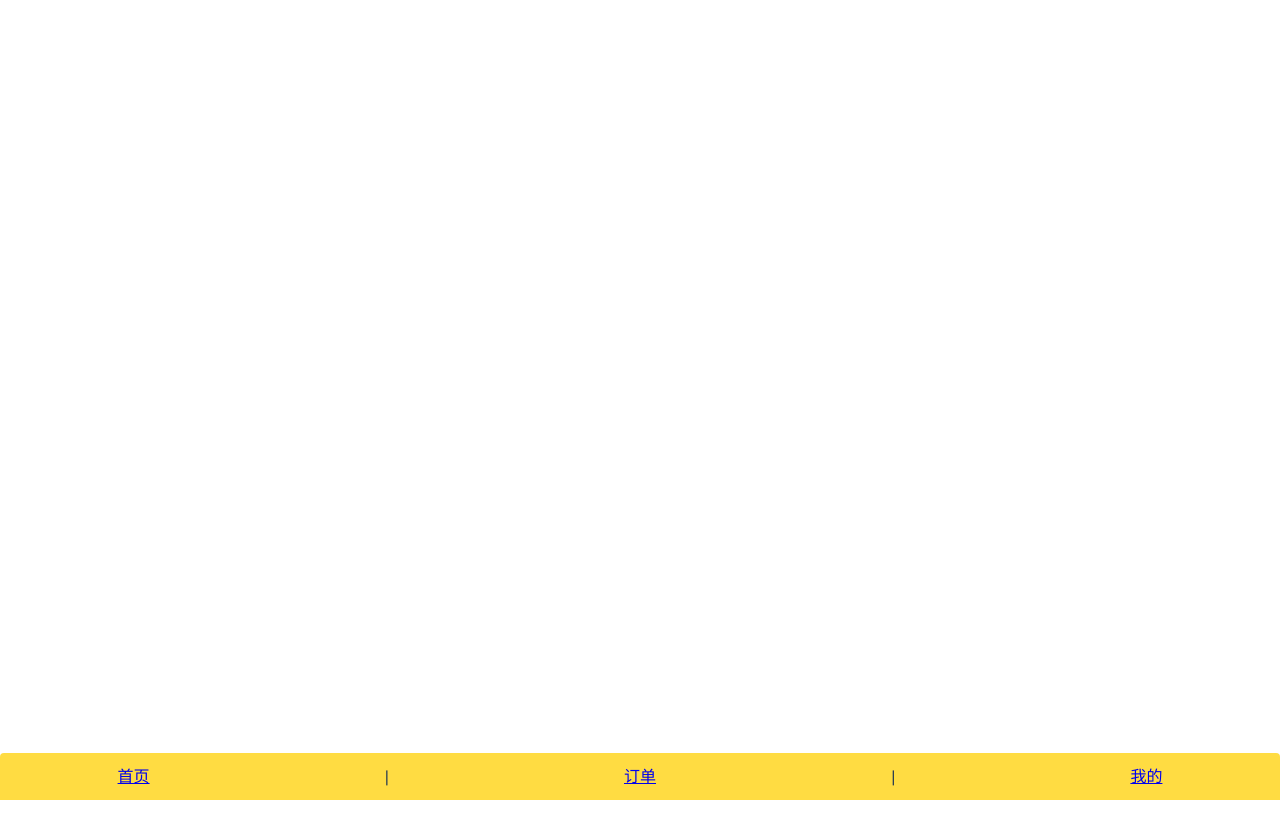
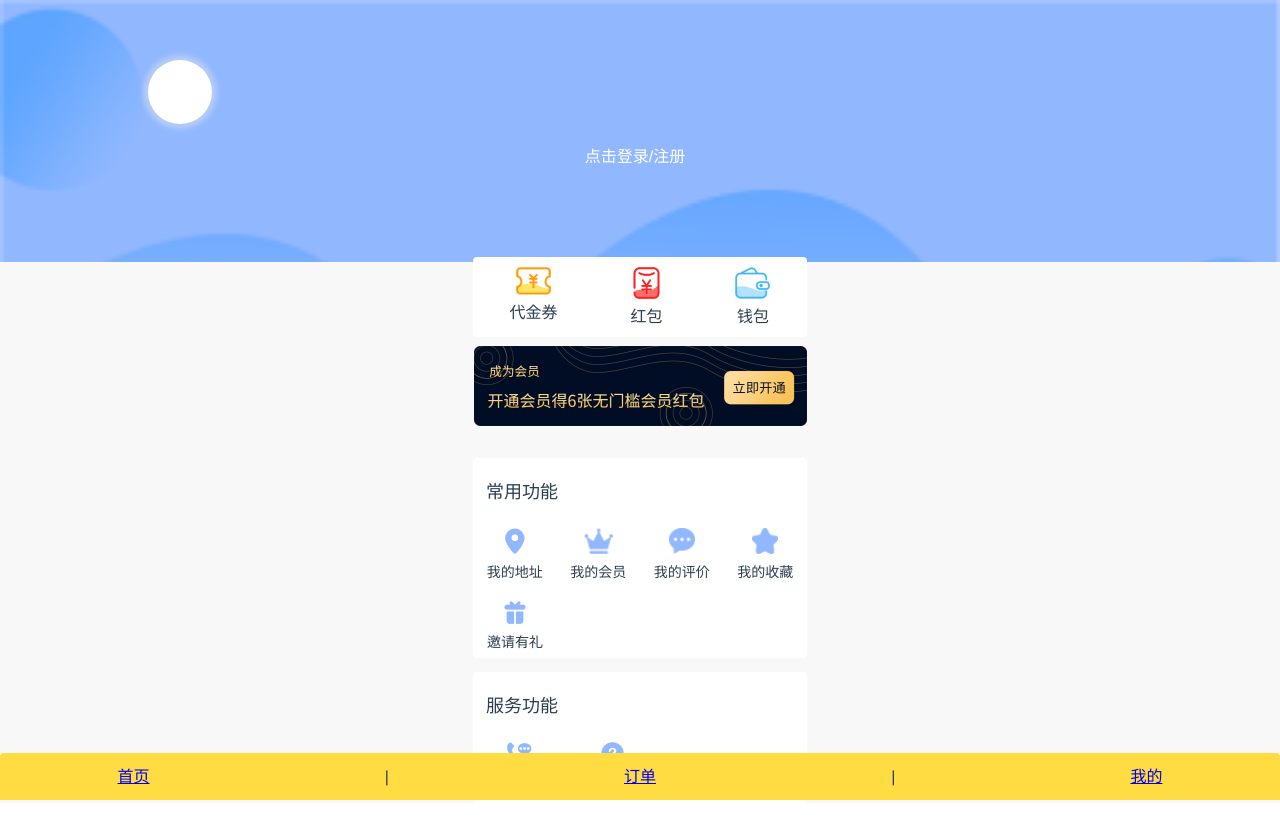
Before and after one commit to zenghao-nb/myself-outbuy, a Vue app: page /my in a window 1280 px wide. Shown: the top 838 px of the page. Before the commit the page ends 800 px from the top, so only its background shows below. Built offline with nearby package versions, Linux system fonts and the light colour scheme.

Commit message:
Update App.vue

```diff
--- a/src/App.vue
+++ b/src/App.vue
@@ -1,7 +1,7 @@
 <template>
   <div id="app">
 
-      <tablebar></tablebar>
+<!--      <tablebar></tablebar>-->
 
     <router-view/>
   </div>
--- /dev/null
+++ b/src/components/zh/MyHeader.vue
@@ -0,0 +1,120 @@
+<template>
+    <div>
+<!--        登录背景、登录按钮-->
+        <div class="headerbg">
+            <div class="login" @click="login"></div>
+            <div class="clicklogin" @click="login">点击登录/注册</div>
+        </div>
+<!--        代金券、红包、钱包-->
+        <div class="mybag">
+            <div @click="quan">
+                <img src="../../../public/img/zh/daijinquan.png" alt="">
+                <div>代金券</div>
+            </div>
+            <div @click="redpock">
+                <img src="../../../public/img/zh/redpack.png" alt="">
+                <div>红包</div>
+            </div>
+            <div @click="wallet">
+                <img src="../../../public/img/zh/pockt.png" alt="">
+                <div>钱包</div>
+            </div>
+
+        </div>
+<!--        开会员广告-->
+        <img src="../../../public/img/zh/member.png" alt="" class="member" @click="member">
+    </div>
+</template>
+
+<script>
+    export default {
+        name: "MyHeader",
+        props:['isLogin'],
+        data(){
+            return{
+
+            }
+        },
+        methods:{
+            // 登录
+            login(){
+                this.$router.push('/Login')
+            },
+            // 充会员
+            member(){
+                console.log('冲会员')
+            },
+            //优惠券
+            quan(){
+                if (this.isLogin==false){
+                    this.$router.push('./login')
+                } else {
+                    this.$router.push('./cashcoupo')
+                }
+            },
+            //红包
+            redpock(){
+                if (this.isLogin==false){
+                    this.$router.push('./login')
+                } else {
+                    console.log('红包')
+                }
+            },
+            //钱包
+            wallet(){
+                if (this.isLogin==false){
+                    this.$router.push('./login')
+                } else {
+                    console.log('钱包')
+                }
+            },
+        }
+    }
+</script>
+
+<style scoped lang="less">
+    /*圆角*/
+    @br:4px;
+    /*登录背景、按钮*/
+    .headerbg{
+        overflow: hidden;
+        width: 100%;
+        height: 262px;
+        background-image: url('../../../public/img/zh/bgimg.png');
+        background-size: cover;
+        z-index: 5;
+    }
+    .login{
+        width: 64px;
+        height: 64px;
+        border-radius: 50%;
+        background-color: white;
+        box-shadow: 0px 0px 5px 5px rgba(235, 235, 235, 0.4);
+        position: absolute;
+        left: 148px;
+        top: 60px;
+    }
+    .clicklogin{
+        color: white;
+        margin-top: 143px;
+        margin-left: -10px;
+        font-size: 16px;
+    }
+    /*代金券、红包、钱包*/
+    .mybag{
+        background-color: white;
+        z-index: -1;
+        width: 334px;
+       margin: -5px auto;
+        display: flex;
+        justify-content: space-around;
+        border-radius: @br;
+        &>div{
+            margin: 10px 0;
+        }
+    }
+    /*开会员广告*/
+    .member{
+        margin: 14px 0;
+    }
+</style>
--- a/src/router/zh/zhRouter.js
+++ b/src/router/zh/zhRouter.js
@@ -1,13 +1,13 @@
 export  default [
     // tablebar-我的
-    // {
-    //     path: '/my',
-    //     name: 'My',
-    //     // route level code-splitting
-    //     // this generates a separate chunk (about.[hash].js) for this route
-    //     // which is lazy-loaded when the route is visited.
-    //     component: () => import(/* webpackChunkName: "about" */ '../../views/My.vue')
-    // },
+    {
+        path: '/my',
+        name: 'My',
+        // route level code-splitting
+        // this generates a separate chunk (about.[hash].js) for this route
+        // which is lazy-loaded when the route is visited.
+        component: () => import(/* webpackChunkName: "about" */ '../../views/My.vue')
+    },
 
 
 
```
